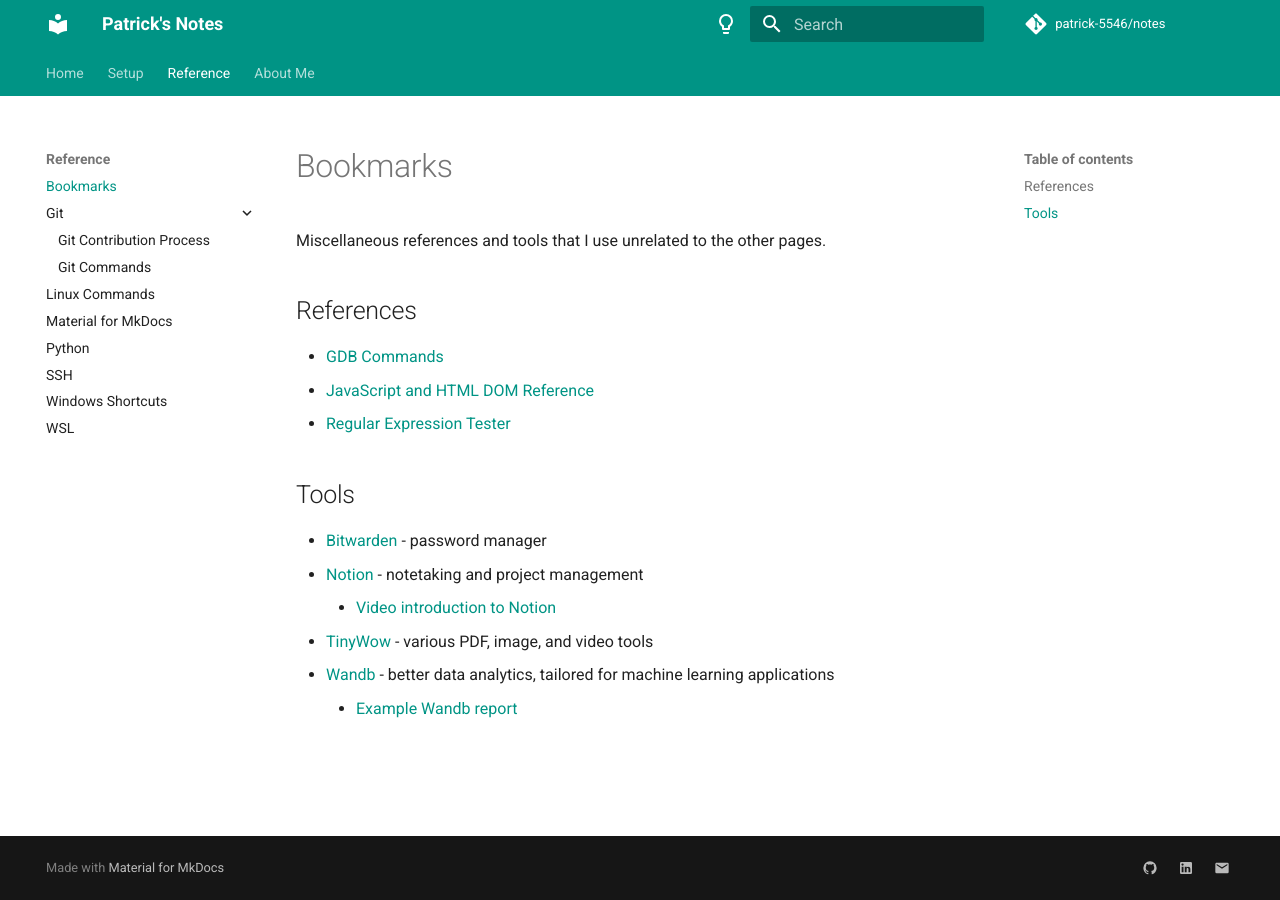
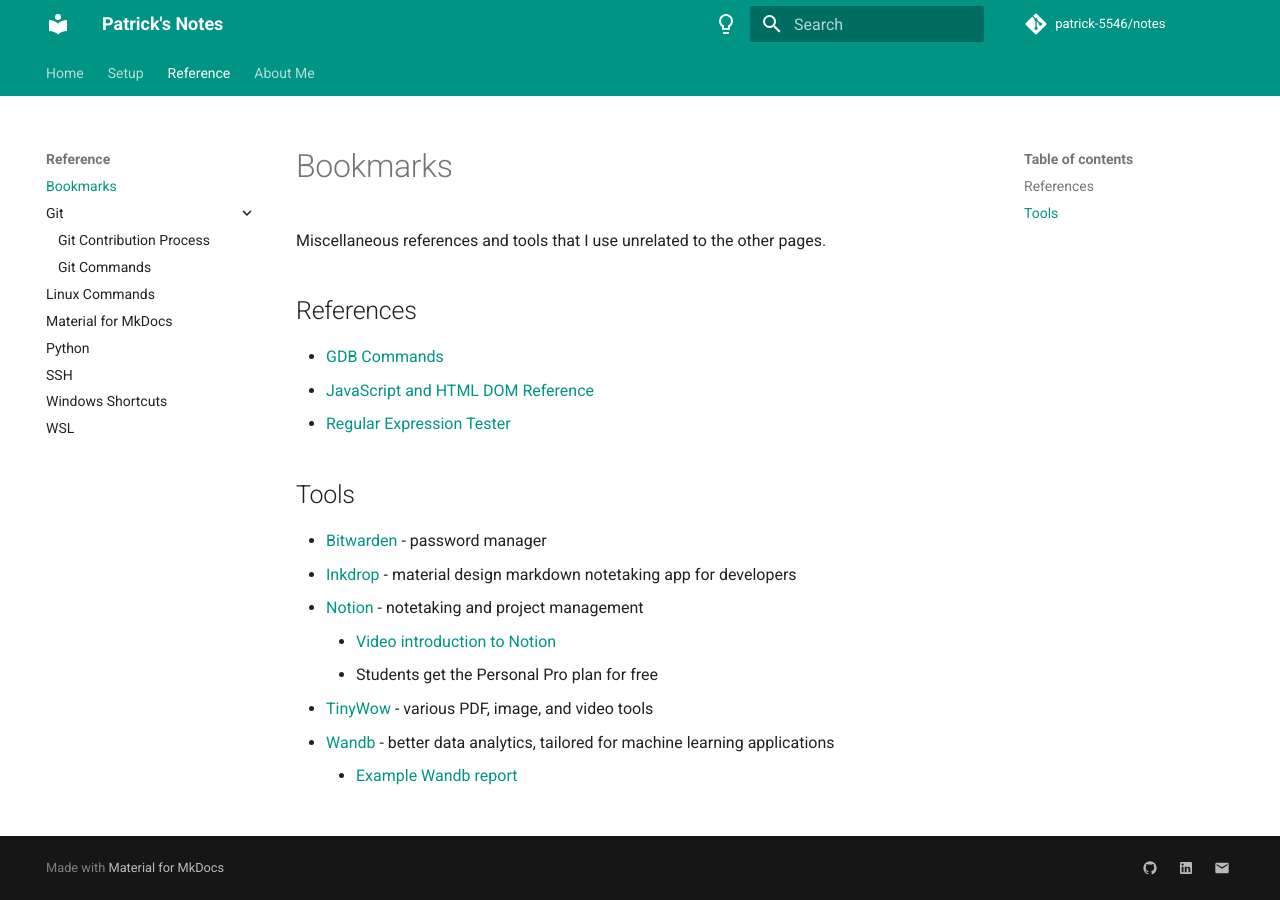
Before and after one commit to patrick-5546/notes, an MkDocs documentation site: the page built from docs/reference/bookmarks.md, in a window 1280 px wide. Built offline with MkDocs 1.6.1 and Material for MkDocs 9.7.7, drawn with Linux system fonts in a browser that asks for light colours; comment, search, counter and statistics services are not loaded.

Commit message:
Update bookmarks

```diff
--- a/docs/reference/bookmarks.md
+++ b/docs/reference/bookmarks.md
@@ -11,8 +11,10 @@
 ## Tools
 
 - [Bitwarden](https://bitwarden.com/) - password manager
+- [Inkdrop](https://www.inkdrop.app/) - material design markdown notetaking app for developers
 - [Notion](https://www.notion.so/product) - notetaking and project management
     - [Video introduction to Notion](https://www.youtube.com/watch?v=ODl5FOMu8kI&t=380s)
+    - Students get the Personal Pro plan for free
 - [TinyWow](https://tinywow.com/) - various PDF, image, and video tools
 - [Wandb](https://wandb.ai/site) - better data analytics, tailored for machine learning applications
     - [Example Wandb report](https://wandb.ai/ubcsailbot/path-evaluation-planners2/reports/Planner-Comparison--Vmlldzo4NDA0NDQ)
```
